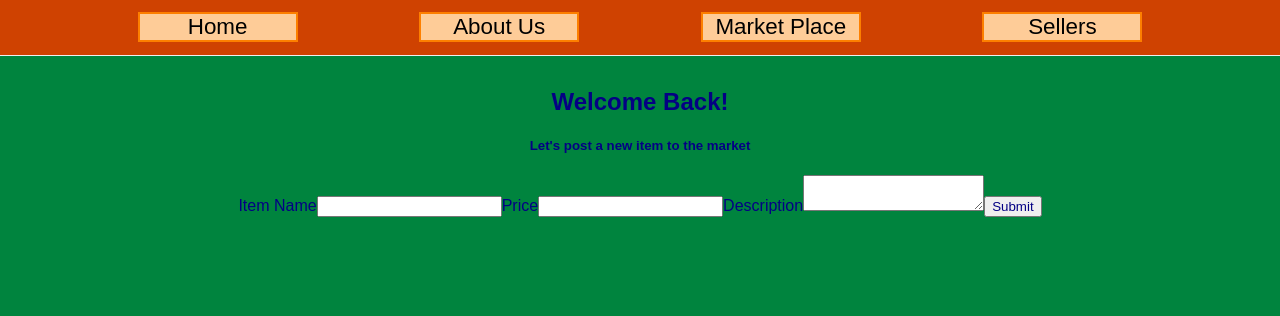
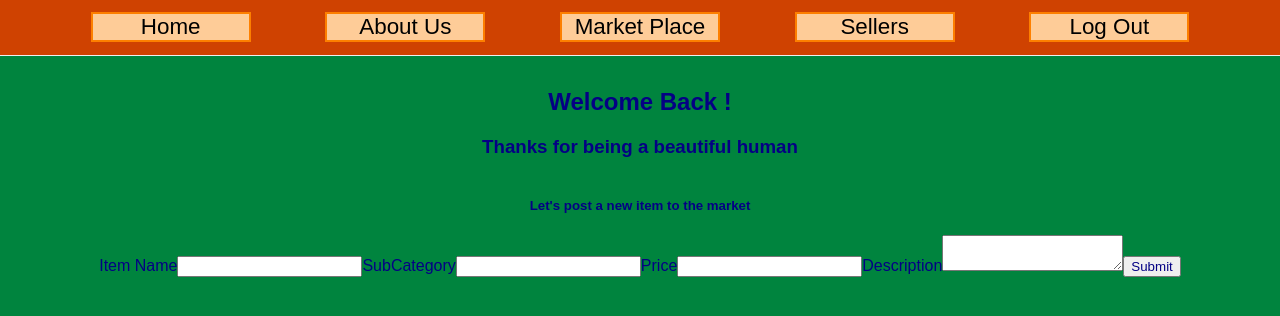
Before and after one commit to african-market-allstars/front-end, a React (Create React App) app in the folder front-end/: page /profile/1 in a window 1280 px wide. Shown: the top 316 px of the page. Built offline with nearby package versions, Linux system fonts and the light colour scheme; no server answers; sample sign-in values are in the browser's storage.

Commit message:
Log Out function

```diff
--- a/front-end/src/App.js
+++ b/front-end/src/App.js
@@ -1,5 +1,5 @@
 import React from 'react'
-import { Route, Link, Switch } from 'react-router-dom'
+import { Route, Link, Switch, Redirect } from 'react-router-dom'
 import './App.css';
 
 import UserForms from './Components/UserForms'
@@ -12,7 +12,11 @@ import Shop from './Components/Shop'
 
 
 function App() {
+  const logout = () => {
+    localStorage.removeItem('token')
+    alert("You've been signed out")
 
+  }
   return (
     <div className="App">
       <nav>
@@ -20,6 +24,7 @@ function App() {
         <Link className="link" to="/about">About Us</Link>
         <Link className="link" to="/shop">Market Place</Link>
         <Link className="link" to="/login">Sellers</Link>
+        <Link onClick={logout} className="link" to="#">Log Out</Link>
       </nav>
       <Switch>
 
@@ -38,9 +43,7 @@ function App() {
         <Route path='/shop'>
           <Shop />
         </Route>
-        <PrivateRoute path='/profile/:id'>
-          <Profile />
-        </PrivateRoute>
+        <PrivateRoute path='/profile/:id' component={Profile}/>
       </Switch>
 
     </div>
--- a/front-end/src/Components/LoginForm.js
+++ b/front-end/src/Components/LoginForm.js
@@ -80,7 +80,6 @@ export default function LoginForm() {
     .then( res => {
       console.log( 'success' , res )
       localStorage.setItem('token' , res.data.token)
-      localStorage.setItem('id' , res.data.auth.id)
       push(`/profile/${res.data.auth.id}`)
     } )
     .catch( err => console.log(err))
--- a/front-end/src/Components/PrivateRoute.js
+++ b/front-end/src/Components/PrivateRoute.js
@@ -4,7 +4,7 @@ import { Route , Redirect } from "react-router-dom"
 const PrivateRoute = ({component:Component, ...rest}) => {
     return <Route {...rest} render = { (renderprops) => {
         if(localStorage.getItem('token') === null) {
-            return <Redirect to ='/home'/>
+            return <Redirect to ='/'/>
         }
         return <Component {...renderprops} />
     }} />
--- a/front-end/src/Components/Profile.js
+++ b/front-end/src/Components/Profile.js
@@ -1,38 +1,94 @@
-import React, { useEffect } from 'react'
+import axios from 'axios'
+import React, { useEffect, useState } from 'react'
 
 const Profile = () => {
 
-    // useEffect( () => {
+    const initialForm = {
+        itemName: '',
+        subcategory: '',
+        price: '',
+        description: ''
+      };
 
-    // },[] )
+    const [itemList , setItemList] = useState([])
+    const [item , setItem] = useState(initialForm)
+
+
+
+  const onChange = (e) => {
+      const {name , value} = e.target
+    setItem({
+      ...item,
+      [name]: value,
+    });
+  };
+
+    useEffect( () => {
+        axios.get('https://african-market-allstars.herokuapp.com/api/users')
+        .then( res => console.log(res))
+        .catch(err => console.log(err))
+    },[] )
+
+    const postItem = item => {
+        axios.post(`https://african-market-allstars.herokuapp.com/api/users/items`, item)
+        .then(res => {
+            console.log(res)
+            setItemList([...itemList , res.data])
+        })
+        .catch( err => console.log('error', err))
+    }
+
+    const onSubmit = (e) => {
+        e.preventDefault()
+        postItem(item)
+        setItem(initialForm)
+
+      };
 
     return (
         <div>
             <section className='intro'>
-                <h1>Welcome Back!</h1>
+                <h1>Welcome Back !</h1>
+                <h3>Thanks for being a beautiful human</h3>
                 <h5>Let's post a new item to the market</h5>
             </section>
-            <form>
+            <form onSubmit = {onSubmit}>
                 <label htmlFor='itemName'>Item Name</label>
                 <input
                     name = 'itemName'
                     type = 'text'
+                    value = {item.itemName}
+                    onChange = {onChange}
+
+                />
+                <label htmlFor='subcategory'>SubCategory</label>
+                <input
+                    name = 'subcategory'
+                    type = 'text'
+                    value = {item.subcategory}
+                    onChange = {onChange}
 
                 />
                 <label htmlFor='price'>Price</label>
                 <input
                     name = 'price'
-                    type = 'number'
+                    type = 'text'
+                    value = {item.price }
+                    onChange = {onChange}
 
                 />
                 <label htmlFor='description'>Description</label>
                 <textarea
                     name = 'description'
+                    value = {item.description}
+                    onChange = {onChange}
 
 
                 />
                 <button>Submit</button>
             </form>
+
+
 
         </div>
 
```
